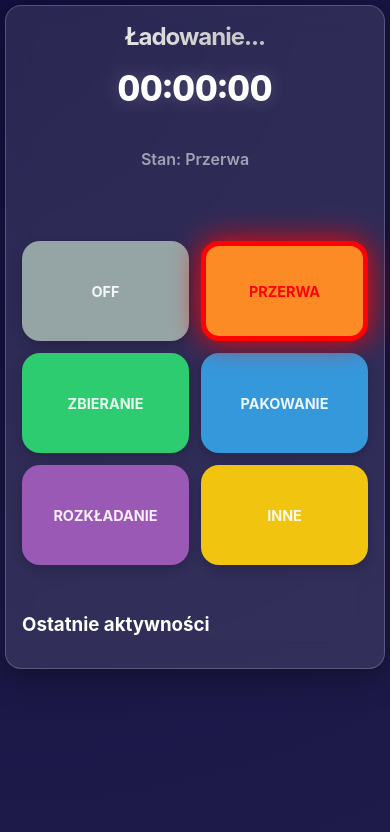
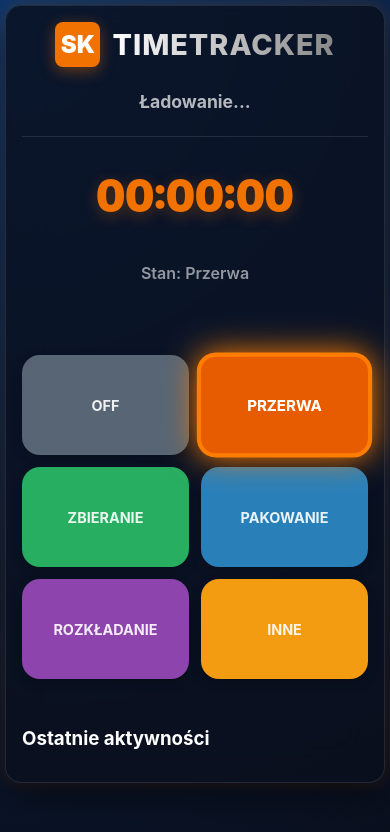
Before and after one commit to onion0sugar/timetracker, a website: page public/user.html in a window 390 px wide. Both pictures are taken after a click on the element "PRZERWA". Drawn offline with Linux system fonts and the light colour scheme; no server answers.

Commit message:
zmianaStylu

```diff
--- a/public/style.css
+++ b/public/style.css
@@ -1,18 +1,20 @@
 :root {
-    --primary: #f0932b;
-    --secondary: #eb4d4b;
-    --bg-dark: #130f40;
-    --glass: rgba(255, 255, 255, 0.1);
-    --glass-border: rgba(255, 255, 255, 0.2);
+    --primary: #f27200; /* Serwis Kop Orange */
+    --primary-hover: #d66400;
+    --secondary: #0c376d; /* Serwis Kop Navy */
+    --secondary-hover: #092a54;
+    --bg-dark: #0a0f1d;
+    --glass: rgba(12, 55, 109, 0.15);
+    --glass-border: rgba(255, 255, 255, 0.1);
+    --accent-glow: rgba(242, 114, 0, 0.2);
     --text: #ffffff;
-    --off: #95a5a6;
-    --pakowanie: #3498db;
-    --zbieranie: #2ecc71;
-    /* Zmienione na zielony */
-    --przerwa: #e67e22;
-    --rozkladanie: #9b59b6;
-    --inne: #f1c40f;
-    /* Nowe Inne w kolorze starego zbierania */
+    --text-dim: rgba(255, 255, 255, 0.7);
+    --off: #576574;
+    --pakowanie: #2980b9;
+    --zbieranie: #27ae60;
+    --przerwa: #d35400;
+    --rozkladanie: #8e44ad;
+    --inne: #f39c12;
 }
 
 * {
@@ -28,7 +30,7 @@ option {
 
 
 body {
-    background: radial-gradient(circle at top left, var(--bg-dark), #1e1b4b);
+    background: #0a0f1d radial-gradient(circle at top left, var(--secondary), #0a0f1d);
     color: var(--text);
     min-height: 100vh;
     display: flex;
@@ -40,14 +42,13 @@ body {
 .container {
     width: 95%;
     margin: 30px;
-    /* max-width: 1000px; */
-    padding: 2rem;
-    background: var(--glass);
-    backdrop-filter: blur(15px);
+    padding: 2.5rem;
+    background: rgba(10, 15, 29, 0.8);
+    backdrop-filter: blur(20px);
     border: 1px solid var(--glass-border);
-    border-radius: 24px;
-    box-shadow: 0 8px 32px 0 rgba(0, 0, 0, 0.37);
-    animation: fadeIn 0.8s ease-out;
+    border-radius: 20px;
+    box-shadow: 0 15px 35px rgba(0, 0, 0, 0.5), 0 0 15px var(--accent-glow);
+    animation: fadeIn 0.8s cubic-bezier(0.16, 1, 0.3, 1);
 }
 
 @keyframes fadeIn {
@@ -62,15 +63,70 @@ body {
     }
 }
 
-h1 {
-    text-align: center;
-    margin-bottom: 2rem;
-    font-weight: 700;
-    letter-spacing: -1px;
-    background: linear-gradient(to right, #ffffff, #a5a5a5);
+header {
+    display: flex;
+    justify-content: space-between;
+    align-items: center;
+    margin-bottom: 3rem;
+    padding-bottom: 1.5rem;
+    border-bottom: 1px solid var(--glass-border);
+}
+
+.brand-header {
+    display: flex;
+    align-items: center;
+    gap: 12px;
+}
+
+.brand-sk {
+    background: var(--primary);
+    color: white;
+    font-weight: 900;
+    font-size: 1.5rem;
+    width: 45px;
+    height: 45px;
+    display: flex;
+    justify-content: center;
+    align-items: center;
+    border-radius: 8px;
+    box-shadow: 0 4px 15px rgba(242, 114, 0, 0.4);
+}
+
+.brand-timetracker {
+    font-size: 1.8rem;
+    font-weight: 800;
+    text-transform: uppercase;
+    letter-spacing: 1px;
+    background: linear-gradient(to right, #fff, #888);
     -webkit-background-clip: text;
     background-clip: text;
     -webkit-text-fill-color: transparent;
+}
+
+.admin-controls {
+    display: flex;
+    gap: 1rem;
+}
+
+.btn-danger-soft {
+    background: rgba(235, 77, 75, 0.1) !important;
+    color: #eb4d4b !important;
+    border: 1px solid rgba(235, 77, 75, 0.2) !important;
+}
+
+.btn-danger-soft:hover {
+    background: rgba(235, 77, 75, 0.2) !important;
+    box-shadow: 0 4px 15px rgba(235, 77, 75, 0.2) !important;
+}
+
+.btn-add-user {
+    background: #27ae60 !important;
+    min-width: 200px;
+}
+
+.btn-add-user:hover {
+    background: #2ecc71 !important;
+    box-shadow: 0 6px 20px rgba(39, 174, 96, 0.4) !important;
 }
 
 /* User Form */
@@ -97,19 +153,27 @@ input:focus {
 }
 
 button {
-    padding: 12px 24px;
-    background: linear-gradient(45deg, var(--primary), var(--secondary));
+    padding: 12px 28px;
+    background: var(--primary);
     border: none;
-    border-radius: 12px;
+    border-radius: 8px;
     color: white;
-    font-weight: 600;
+    font-weight: 700;
+    text-transform: uppercase;
+    letter-spacing: 1px;
     cursor: pointer;
-    transition: 0.3s;
+    transition: all 0.3s cubic-bezier(0.4, 0, 0.2, 1);
+    box-shadow: 0 4px 10px rgba(0,0,0,0.2);
 }
 
 button:hover {
+    background: var(--primary-hover);
     transform: translateY(-2px);
-    box-shadow: 0 4px 15px rgba(240, 147, 43, 0.4);
+    box-shadow: 0 6px 20px rgba(242, 114, 0, 0.4);
+}
+
+button:active {
+    transform: translateY(0);
 }
 
 /* User Cards */
@@ -208,24 +272,26 @@ button:hover {
 }
 
 .filter-btn {
-    padding: 8px 16px;
-    background: rgba(255, 255, 255, 0.05);
-    border: 1px solid var(--glass-border);
-    border-radius: 12px;
+    padding: 10px 20px;
+    background: var(--secondary);
+    border: 1px solid rgba(255, 255, 255, 0.1);
+    border-radius: 8px;
     color: white;
     font-size: 0.85rem;
+    font-weight: 600;
     white-space: nowrap;
     cursor: pointer;
     transition: 0.2s;
 }
 
 .filter-btn:hover {
-    background: rgba(255, 255, 255, 0.1);
+    background: var(--secondary-hover);
 }
 
 .filter-btn.active {
     background: var(--primary);
     border-color: var(--primary);
+    box-shadow: 0 0 10px rgba(242, 114, 0, 0.3);
 }
 
 /* 4-Position Switch */
@@ -269,6 +335,7 @@ button:hover {
     background: var(--primary);
     border-radius: 34px;
     transition: transform 0.4s cubic-bezier(0.5, -0.03, 0.47, 0.99), background 0.3s;
+    box-shadow: 0 0 20px rgba(242, 114, 0, 0.4);
 }
 
 .pos0 {
@@ -336,11 +403,12 @@ button:hover {
 }
 
 .tile-btn.active {
-    border-color: rgb(255 3 3);
-    box-shadow: 0 0 30px rgb(255 3 3);
+    border-color: var(--primary);
+    box-shadow: 0 0 30px var(--primary);
     filter: brightness(1.1);
-    color: rgb(255 3 3);
-    border-width: 5px;
+    color: white;
+    border-width: 4px;
+    transform: scale(1.05);
 }
 
 /* Specific Tile Colors */
@@ -372,10 +440,12 @@ button:hover {
 
 /* Timer */
 .timer-display {
-    font-size: 4rem;
-    font-weight: 800;
+    font-size: 5rem;
+    font-weight: 900;
     font-variant-numeric: tabular-nums;
-    text-shadow: 0 0 20px rgba(255, 255, 255, 0.2);
+    color: var(--primary);
+    text-shadow: 0 4px 15px rgba(242, 114, 0, 0.3);
+    margin-bottom: 1rem;
 }
 
 /* Modal */
@@ -619,13 +689,28 @@ body.admin-mode #adminLoginBtn {
         width: calc(100% - 10px);
     }
 
-    h1 {
-        font-size: 1.5rem;
-        margin-bottom: 1rem;
+    header {
+        flex-direction: column;
+        gap: 1.5rem;
+        margin-bottom: 2rem;
+        text-align: center;
+    }
+
+    .brand-header {
+        justify-content: center;
+    }
+
+    .admin-controls {
+        width: 100%;
+        flex-direction: column;
+    }
+
+    .admin-controls button {
+        width: 100%;
     }
 
     .timer-display {
-        font-size: 2.2rem;
+        font-size: 2.8rem;
     }
 
     .switch-rack {
--- a/public/user.html
+++ b/public/user.html
@@ -10,7 +10,13 @@
 
 <body>
       <div class="container switch-view">
-            <h1 id="userNameHeading">Ładowanie...</h1>
+            <header>
+                  <div class="brand-header">
+                        <span class="brand-sk">SK</span>
+                        <span class="brand-timetracker">TimeTracker</span>
+                  </div>
+                  <h2 id="userNameHeading" style="margin: 0; color: var(--text-dim); font-size: 1.1rem;">Ładowanie...</h2>
+            </header>
 
             <div class="switch-container">
                   <div id="timer" class="timer-display">00:00:00</div>
```
Also changed, not shown: public/index.html (+11 -7 lines).
